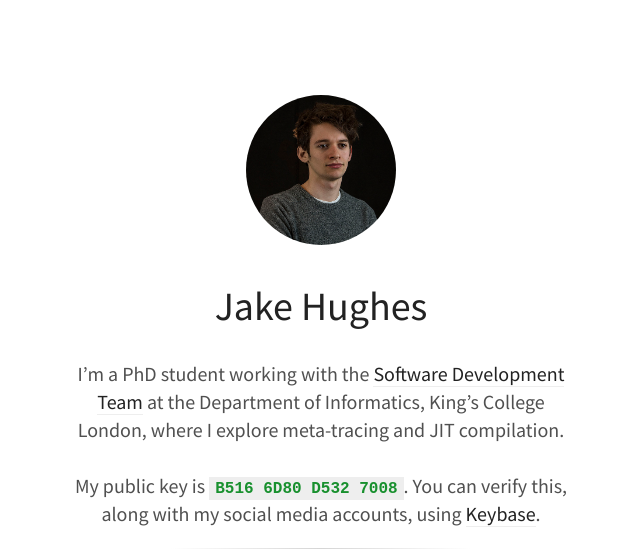
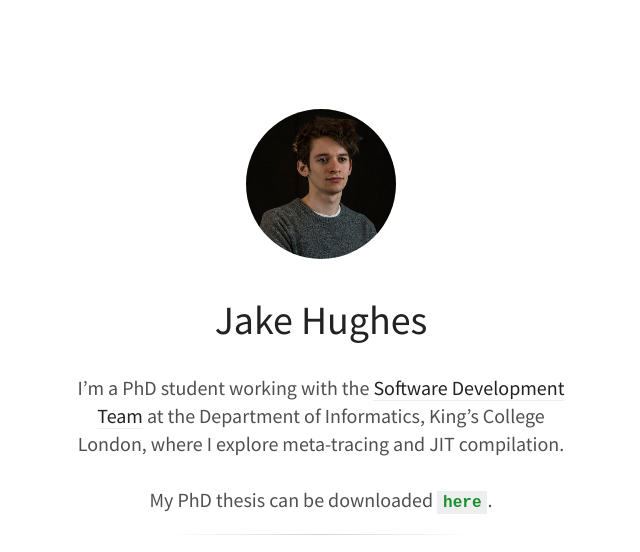
Before and after one commit to jacob-hughes/jacob-hughes.github.io, a plain HTML site: page index.html in a window 1280 px wide. Shown: the top 552 px of the page, without its empty margins (319-959 px from the left). Drawn offline with nearby package versions, Linux system fonts and the light colour scheme; some packages are replaced by stand-ins of ours; a script that the page names is missing.

Commit message:
Add thesis link

```diff
--- a/index.html
+++ b/index.html
@@ -39,7 +39,7 @@
         <p><p>I’m a PhD student working with the <a href="http://www.soft-dev.org">Software Development Team</a> at the Department of Informatics, King’s College London, where I explore meta-tracing and JIT compilation.</p>
 </p>
         <br />
-        <p> My public key is <a class="key" href="http://pool.sks-keyservers.net:11371/pks/lookup?op=get&search=0xB5166D80D5327008">B516 6D80 D532 7008</a>. You can verify this, along with my social media accounts, using <a href="https://keybase.io/jakehughes">Keybase</a>.</p> </div>
+        <p> My PhD thesis can be downloaded <a class="key" href="https://raw.githubusercontent.com/jacob-hughes/jacob-hughes.github.io/master/thesis.pdf">here</a>.</p> </div>
     </div>
     <hr/>
   </div>
```
